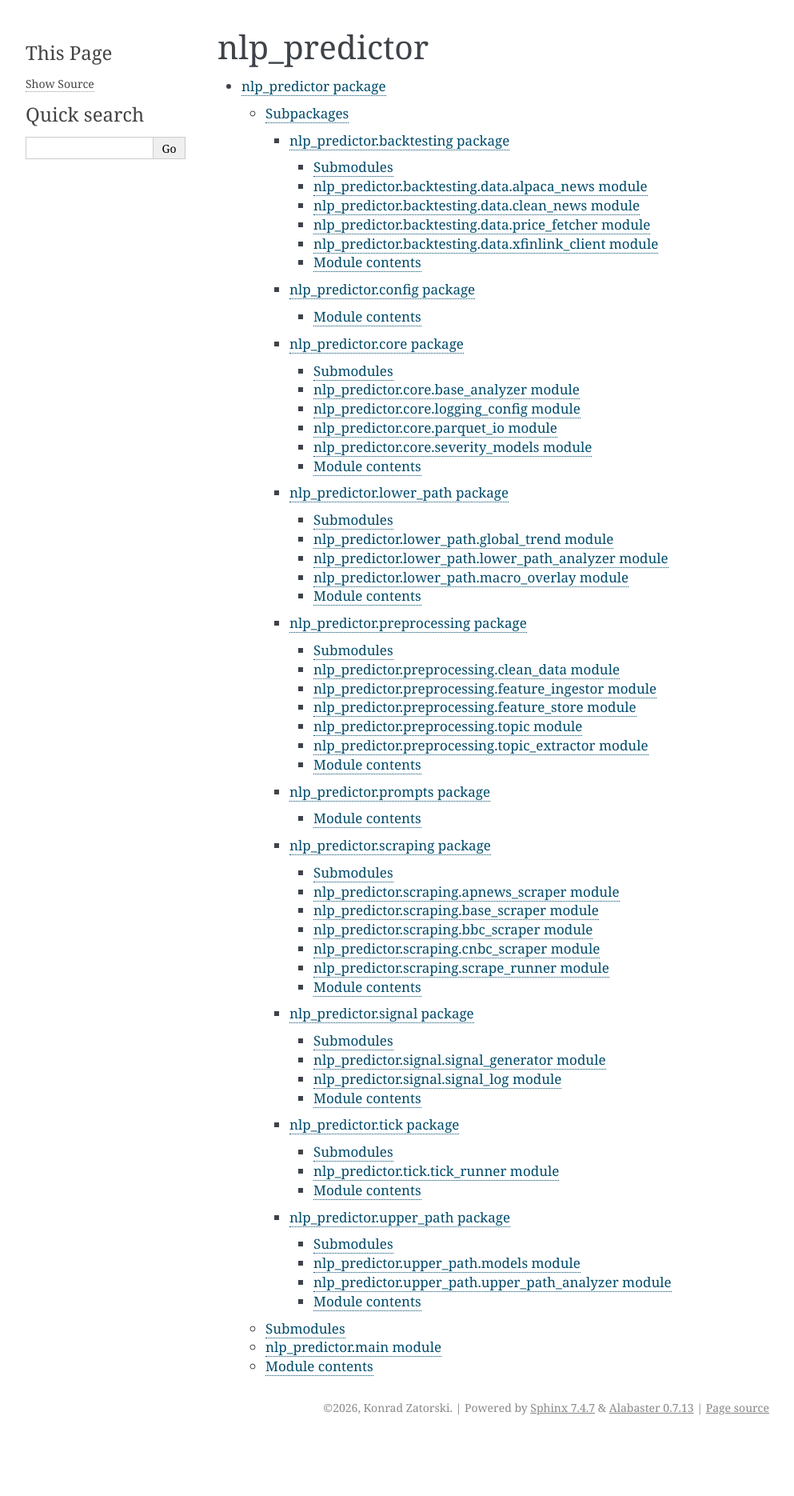
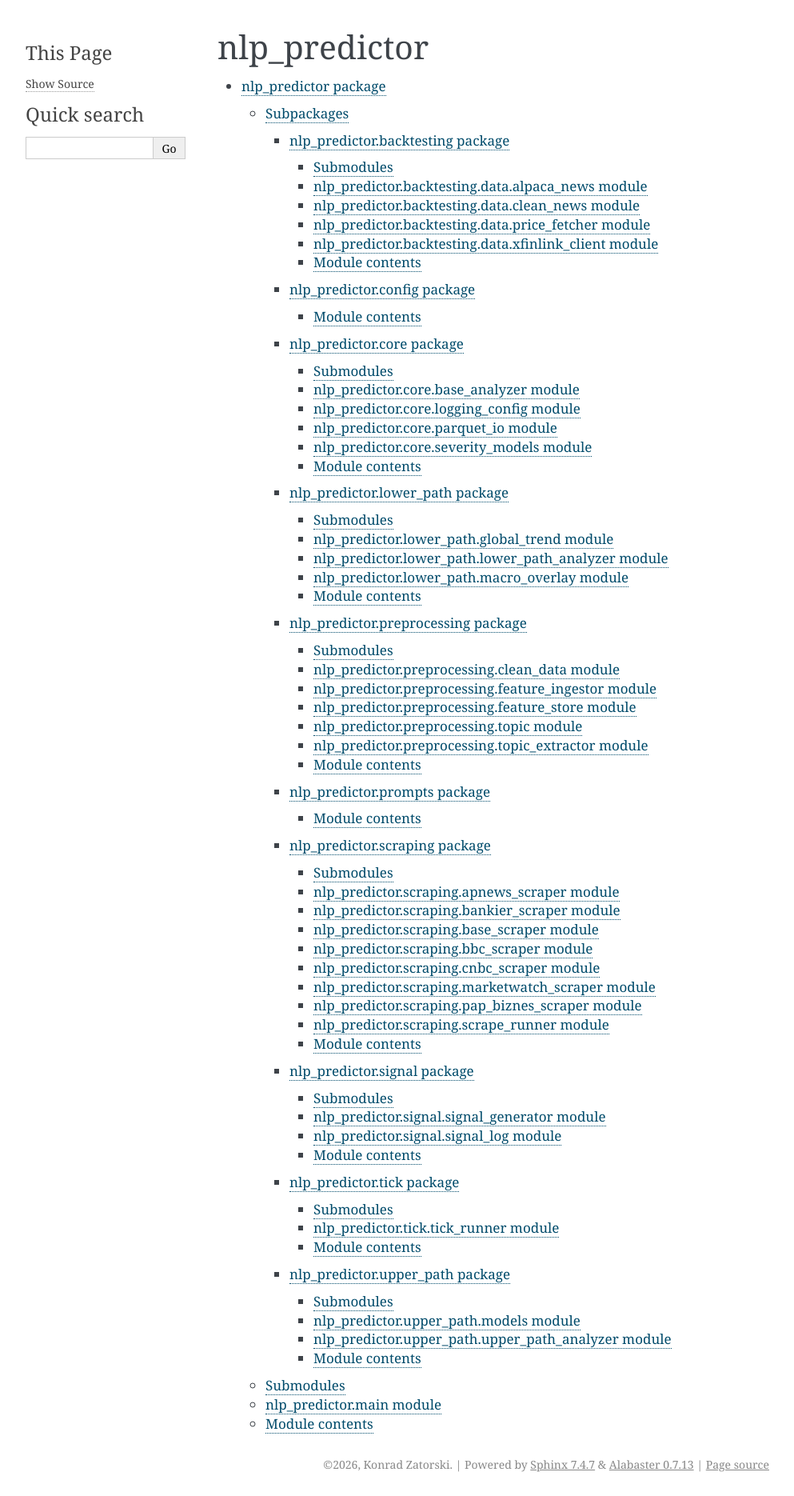
Before and after one commit to AGHAnalytica/NLP_predictor, a Sphinx documentation site: the page built from docs/source/modules.rst, in a window 1280 px wide. Shown: the whole page at 80% size, without its empty margins (148-1141 px from the left). Built offline with Sphinx 7.4.7, drawn with Linux system fonts in a browser that asks for light colours; before the commit the page ends 1799 px from its top, so only the background shows below that.

Commit message:
feat(scraping): register new scrapers in runner, package exports and docs
Part of #45.

- Add BankierScraper, MarketWatchScraper and PapBiznesScraper to the default
  scraper list in run_real_scrapers.
- Export the new scrapers from nlp_predictor.scraping.
- Add Sphinx automodule sections for the new scraper modules.

```diff
--- a/docs/source/nlp_predictor.scraping.rst
+++ b/docs/source/nlp_predictor.scraping.rst
@@ -8,6 +8,14 @@ nlp\_predictor.scraping.apnews\_scraper module
 ----------------------------------------------
 
 .. automodule:: nlp_predictor.scraping.apnews_scraper
+   :members:
+   :show-inheritance:
+   :undoc-members:
+
+nlp\_predictor.scraping.bankier\_scraper module
+-----------------------------------------------
+
+.. automodule:: nlp_predictor.scraping.bankier_scraper
    :members:
    :show-inheritance:
    :undoc-members:
@@ -36,6 +44,22 @@ nlp\_predictor.scraping.cnbc\_scraper module
    :show-inheritance:
    :undoc-members:
 
+nlp\_predictor.scraping.marketwatch\_scraper module
+---------------------------------------------------
+
+.. automodule:: nlp_predictor.scraping.marketwatch_scraper
+   :members:
+   :show-inheritance:
+   :undoc-members:
+
+nlp\_predictor.scraping.pap\_biznes\_scraper module
+---------------------------------------------------
+
+.. automodule:: nlp_predictor.scraping.pap_biznes_scraper
+   :members:
+   :show-inheritance:
+   :undoc-members:
+
 nlp\_predictor.scraping.scrape\_runner module
 ---------------------------------------------
 
```
Also changed, not shown: 2 other files.
